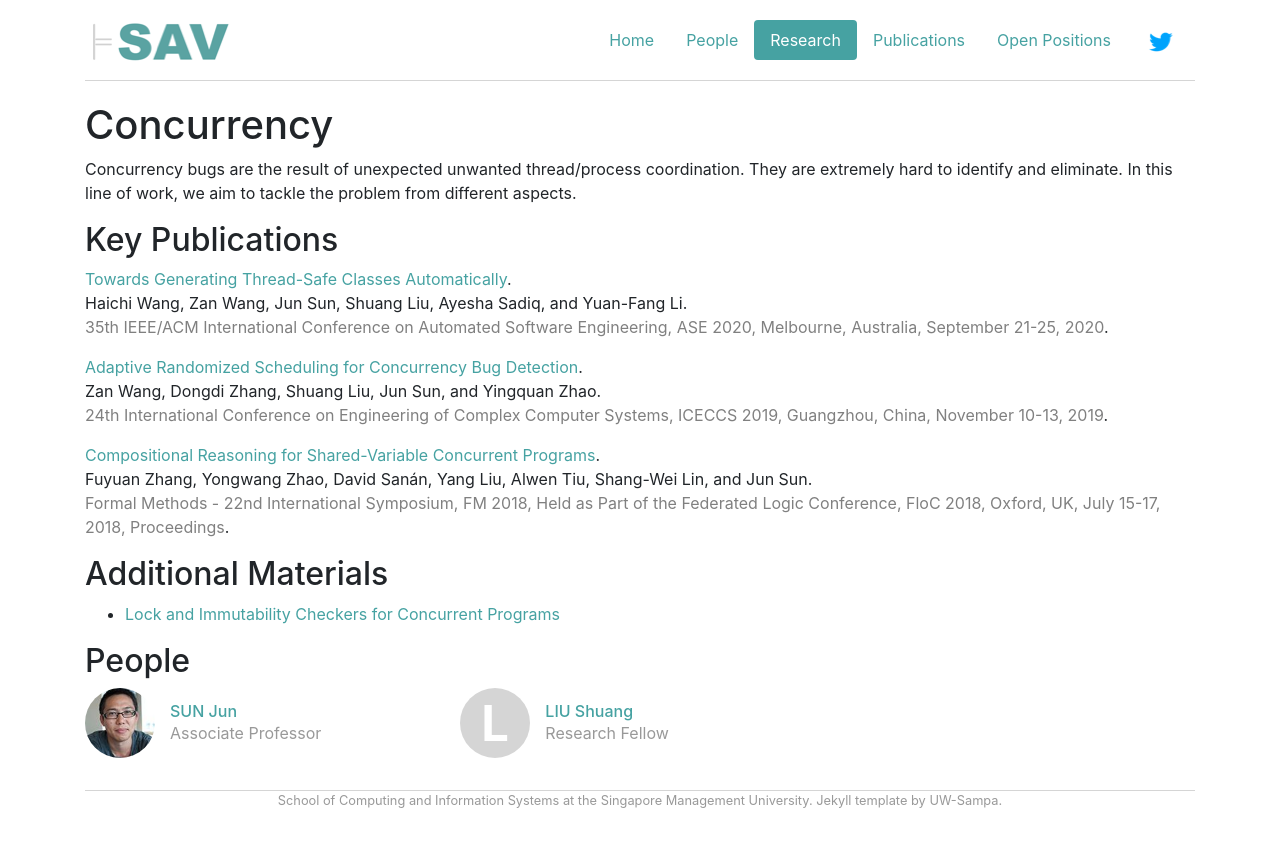
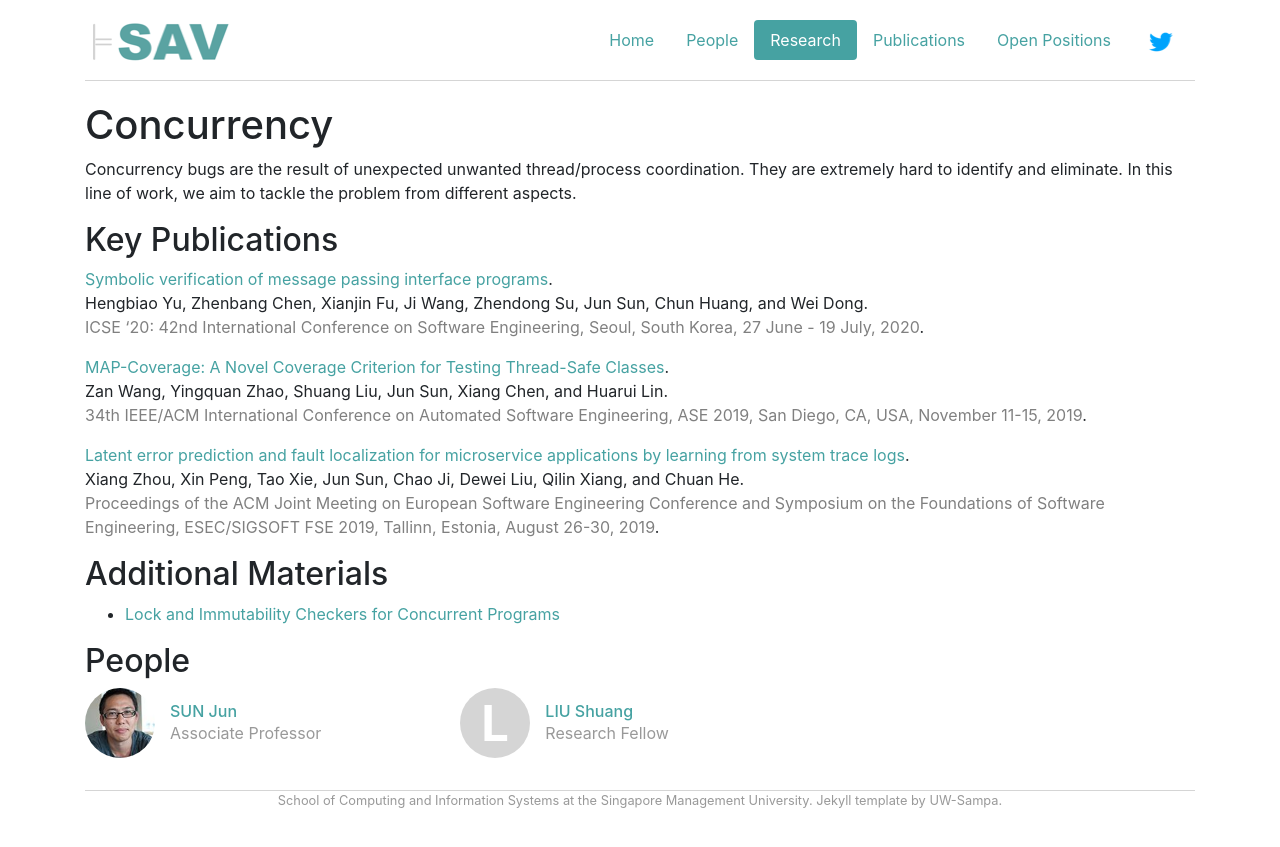
Before and after one commit to smallzjuer/sav-smu.github.io, a Jekyll site: the page built from _projects/concurrency.md, in a window 1280 px wide. Shown: the top 847 px of the page. Built offline with Jekyll 4.4.1, drawn with Linux system fonts in a browser that asks for light colours.

Commit message:
project migrations

```diff
--- a/_projects/concurrency.md
+++ b/_projects/concurrency.md
@@ -19,34 +19,34 @@ Concurrency bugs are the result of unexpected unwanted thread/process coordinati
 ## Key Publications
 
 <span class="pubtitle">
-				<a href="https://doi.org/10.1145/3324884.3416625">Towards Generating Thread-Safe Classes Automatically</a>.
+				<a href="https://doi.org/10.1145/3377811.3380419">Symbolic verification of message passing interface programs</a>.
 			</span><br />
 			<span class="authors">
-				Haichi Wang, Zan Wang, Jun Sun, Shuang Liu, Ayesha Sadiq, and Yuan-Fang Li.
+				Hengbiao Yu, Zhenbang Chen, Xianjin Fu, Ji Wang, Zhendong Su, Jun Sun, Chun Huang, and Wei Dong.
 			</span><br />
-			<span style="color:grey;"><span class="venuetype"></span><span class="venue">35th IEEE/ACM International Conference on Automated Software Engineering, ASE 2020, Melbourne, Australia, September 21-25, 2020</span></span>.
+			<span style="color:grey;"><span class="venuetype"></span><span class="venue">ICSE '20: 42nd International Conference on Software Engineering, Seoul, South Korea, 27 June - 19 July, 2020</span></span>.
 			<br />
 			<span class="links">
 </span>
 
 <span class="pubtitle">
-				<a href="https://doi.org/10.1109/ICECCS.2019.00021">Adaptive Randomized Scheduling for Concurrency Bug Detection</a>.
+				<a href="https://doi.org/10.1109/ASE.2019.00073">MAP-Coverage: A Novel Coverage Criterion for Testing Thread-Safe Classes</a>.
 			</span><br />
 			<span class="authors">
-				Zan Wang, Dongdi Zhang, Shuang Liu, Jun Sun, and Yingquan Zhao.
+				Zan Wang, Yingquan Zhao, Shuang Liu, Jun Sun, Xiang Chen, and Huarui Lin.
 			</span><br />
-			<span style="color:grey;"><span class="venuetype"></span><span class="venue">24th International Conference on Engineering of Complex Computer Systems, ICECCS 2019, Guangzhou, China, November 10-13, 2019</span></span>.
+			<span style="color:grey;"><span class="venuetype"></span><span class="venue">34th IEEE/ACM International Conference on Automated Software Engineering, ASE 2019, San Diego, CA, USA, November 11-15, 2019</span></span>.
 			<br />
 			<span class="links">
 </span>
 
 <span class="pubtitle">
-				<a href="https://doi.org/10.1007/978-3-319-95582-7_31">Compositional Reasoning for Shared-Variable Concurrent Programs</a>.
+				<a href="https://doi.org/10.1145/3338906.3338961">Latent error prediction and fault localization for microservice applications by learning from system trace logs</a>.
 			</span><br />
 			<span class="authors">
-				Fuyuan Zhang, Yongwang Zhao, David Sanán, Yang Liu, Alwen Tiu, Shang-Wei Lin, and Jun Sun.
+				Xiang Zhou, Xin Peng, Tao Xie, Jun Sun, Chao Ji, Dewei Liu, Qilin Xiang, and Chuan He.
 			</span><br />
-			<span style="color:grey;"><span class="venuetype"></span><span class="venue">Formal Methods - 22nd International Symposium, FM 2018, Held as Part of the Federated Logic Conference, FloC 2018, Oxford, UK, July 15-17, 2018, Proceedings</span></span>.
+			<span style="color:grey;"><span class="venuetype"></span><span class="venue">Proceedings of the ACM Joint Meeting on European Software Engineering Conference and Symposium on the Foundations of Software Engineering, ESEC/SIGSOFT FSE 2019, Tallinn, Estonia, August 26-30, 2019</span></span>.
 			<br />
 			<span class="links">
 </span>
```
Also changed, not shown: _projects/cps-testing-defence.md (+5 -12 lines).
